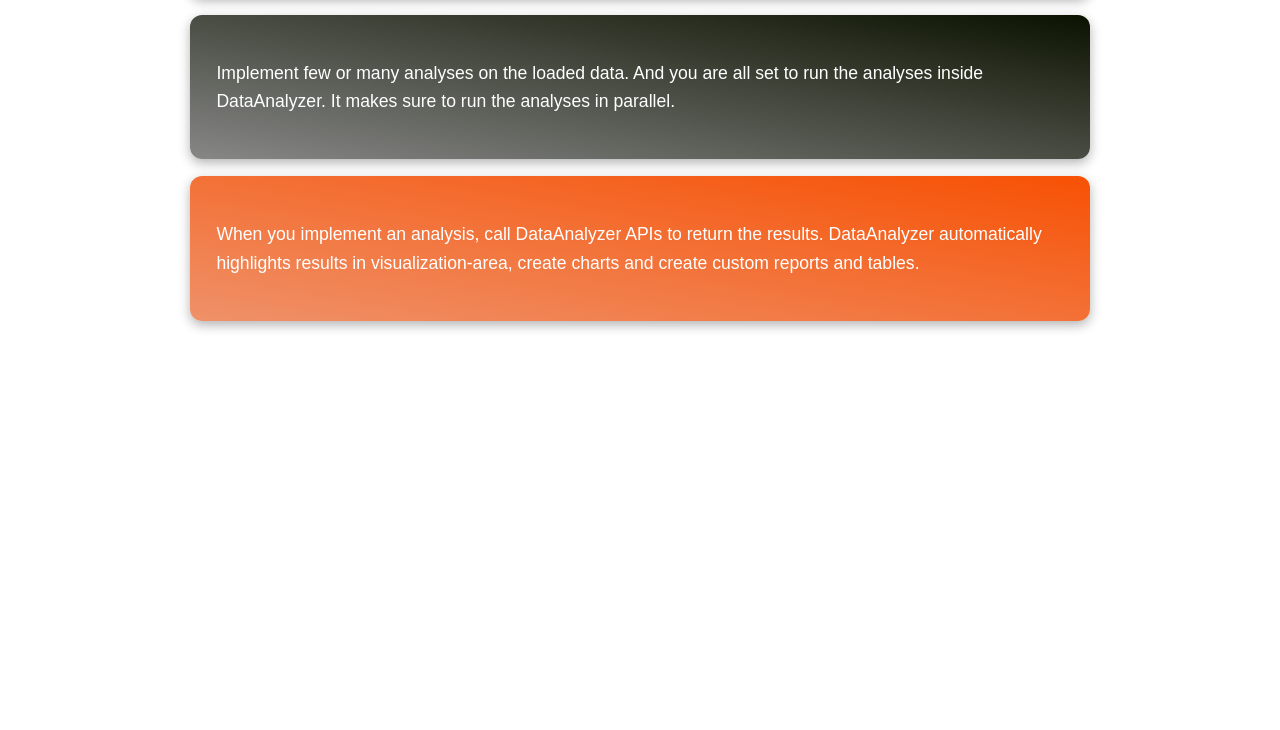
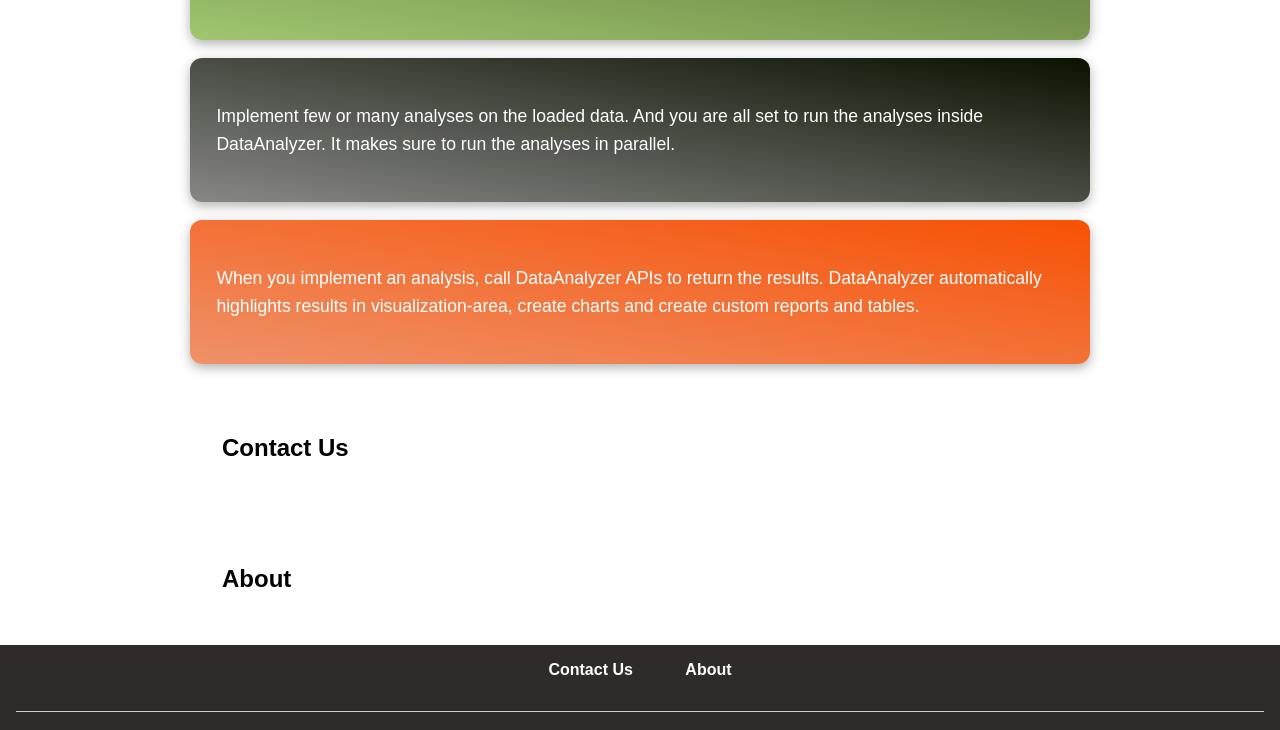
Before and after one commit to nanduchowdhury/EDA, a plain HTML site: page DesignAnalyzer/public_html/index.html in a window 1280 px wide. Shown: the part 1899-2629 px from the top of the page. Before the commit the page ends 2237 px from the top, so only its background shows below. Drawn offline with Linux system fonts and the light colour scheme.

Commit message:
- footer in html

```diff
--- a/DesignAnalyzer/public_html/index.html
+++ b/DesignAnalyzer/public_html/index.html
@@ -1,10 +1,14 @@
-
 <!DOCTYPE html>
 <html lang="en">
 <head>
   <meta charset="UTF-8" />
   <meta name="viewport" content="width=device-width, initial-scale=1" />
   <title>BluePayload</title>
+
+  <!-- SEO essentials -->
+  <meta name="description" content="BluePayload provides a powerful software framework for data analysis. The framework already provides visualization and reporting capabilities.">
+  <meta name="keywords" content="BluePayload, DataAnalyzer, Visualization, Reporting, Software Framework">
+  <meta name="author" content="BluePayload">
 
   <!-- FontAwesome CSS for icons -->
   <link
@@ -14,7 +18,10 @@
 
   <!-- Link to external CSS -->
   <link rel="stylesheet" href="styles.css" />
+
+
 </head>
+
 <body>
 
 <!-- Social Icons Bar -->
@@ -38,22 +45,16 @@
         <div class="menu-item" data-menu="products">Products</div>
         <div class="menu-item" data-menu="company">Company</div>
       </div>
-
       <div class="burger" id="burger" aria-label="Toggle menu" role="button" tabindex="0">
-        <div></div>
-        <div></div>
-        <div></div>
+        <div></div><div></div><div></div>
       </div>
     </nav>
-
-    <!-- Shared submenu container -->
     <div class="shared-submenu" id="sharedSubmenu"></div>
   </div>
 </header>
 
 <script src="script.js"></script>
 
-<!-- Main content placeholder -->
 <main>
 
   <div class="highlight-box highlight-box-black">
@@ -70,21 +71,11 @@
 
   <!-- Left side: Text content -->
   <div class="highlight-box highlight-box-green">
-
-    <h2 style="font-size: 1em; font-weight: bold; color: red; text-indent: 1em; margin-top: 1em;">
-      Software Framework
-    </h2>
-    <h2 style="font-size: 1em; font-weight: bold; color: black; text-indent: 2em;">
-      Instant Start
-    </h2>
-    <h2 style="font-size: 1em; font-weight: bold; color: rgb(212, 239, 36); text-indent: 3em;">
-      Visualization
-    </h2>
-    <h2 style="font-size: 1em; font-weight: bold; color: orange; text-indent: 2em;">
-      Reporting
-    </h2>
+    <h2 style="font-size: 1em; font-weight: bold; color: red; text-indent: 1em; margin-top: 1em;">Software Framework</h2>
+    <h2 style="font-size: 1em; font-weight: bold; color: black; text-indent: 2em;">Instant Start</h2>
+    <h2 style="font-size: 1em; font-weight: bold; color: rgb(212, 239, 36); text-indent: 3em;">Visualization</h2>
+    <h2 style="font-size: 1em; font-weight: bold; color: orange; text-indent: 2em;">Reporting</h2>
   </div>
-
 
   <div class="highlight-box highlight-box-blue">
     <p>
@@ -118,8 +109,29 @@
     </p>
   </div>
 
+  <!-- Target sections for footer links -->
+  <section id="contact" style="padding: 2em;">
+    <h2>Contact Us</h2>
+    <p><!-- Fill in contact details here later --></p>
+  </section>
+
+  <section id="about" style="padding: 2em;">
+    <h2>About</h2>
+    <p><!-- Fill in about section here later --></p>
+  </section>
+
 </main>
 
+<!-- Footer -->
+<footer>
+  <a href="#contact">Contact Us</a>
+  <a href="#about">About</a>
+
+  <div class="separator"></div>
+
+  <a href="mailto:contact@bluepayload.com" title="Email"><i class="fas fa-envelope"></i></a>
+  <a href="https://www.linkedin.com/company/bluepayload" target="_blank" title="LinkedIn"><i class="fab fa-linkedin-in"></i></a>
+</footer>
 
 </body>
 </html>
--- a/DesignAnalyzer/public_html/styles.css
+++ b/DesignAnalyzer/public_html/styles.css
@@ -264,11 +264,30 @@ main {
 
 .video-box video {
   width: 100%;
-  height: 100%;
-  object-fit: contain; /* Show full video without cropping */
+  height: auto;
+  display: block;
+  background: white;
 }
 
+
 .separator {
-  border-top: 4px solid #ccc;
+  border-top: 1px solid #ccc;
   width: 100%;
+  margin: 2em 0;
 }
+
+footer {
+  background-color: #2f2b2b;
+  padding: 1em;
+  text-align: center;
+}
+footer a {
+  color: white;
+  padding: 0.5em 1em;
+  text-decoration: none;
+  font-weight: bold;
+  margin: 0 0.5em;
+}
+footer a:hover {
+  color: blue;
+}
```
Lines whose indentation alone changed are shown as unchanged.
